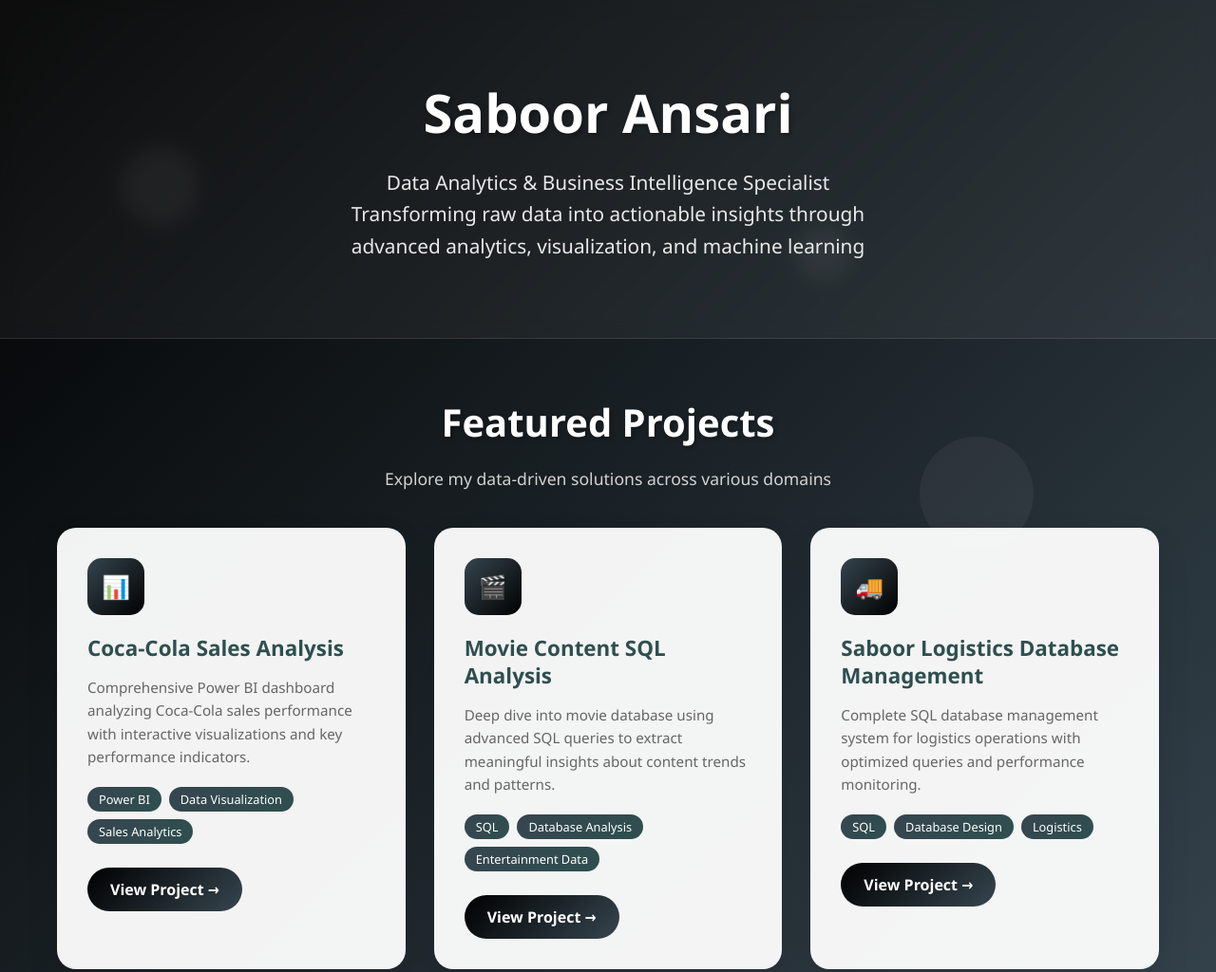
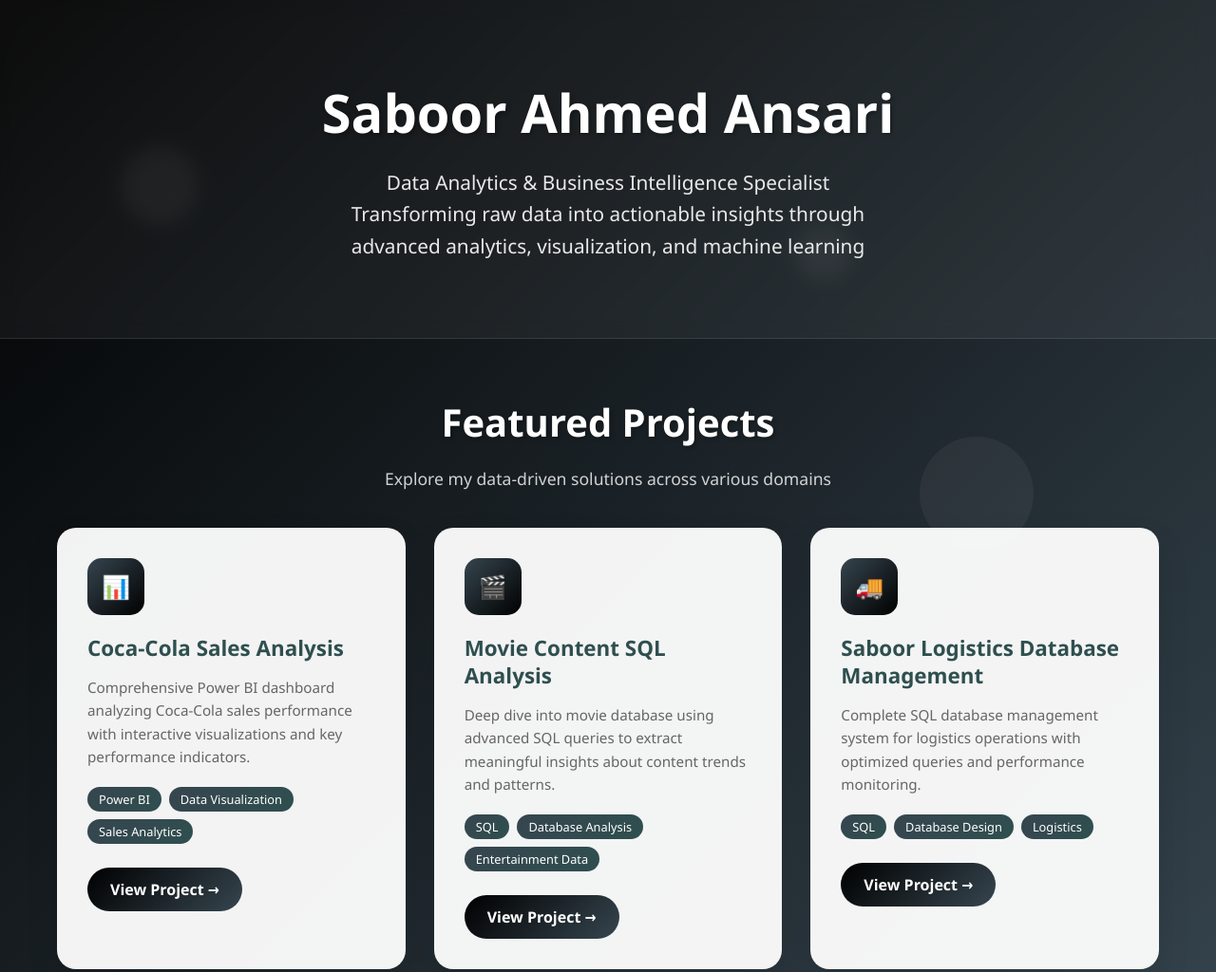
Before and after one commit to Saboor20032/Saboor-Portfolio, a plain HTML site: page index.html in a window 1280 px wide. Shown: the top 1024 px of the page at 95% size. Drawn offline with Linux system fonts and the light colour scheme.

Commit message:
Update index.html

```diff
--- a/index.html
+++ b/index.html
@@ -497,7 +497,7 @@
     </div>
 
     <section class="hero">
-        <h1>Saboor Ansari</h1>
+        <h1>Saboor Ahmed Ansari</h1>
         <p>Data Analytics & Business Intelligence Specialist</p>
         <p>Transforming raw data into actionable insights through advanced analytics, visualization, and machine learning</p>
     </section>
```
